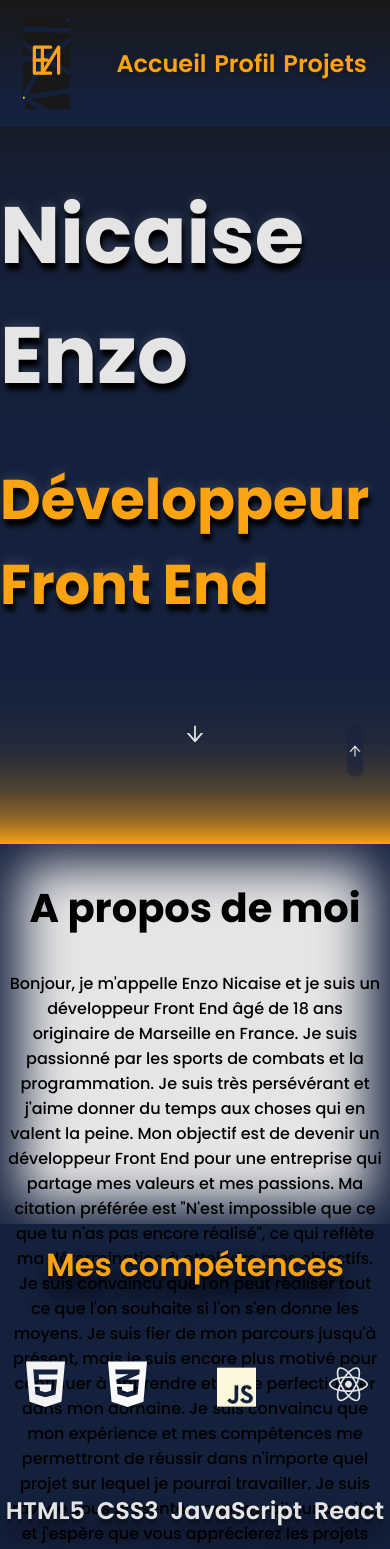
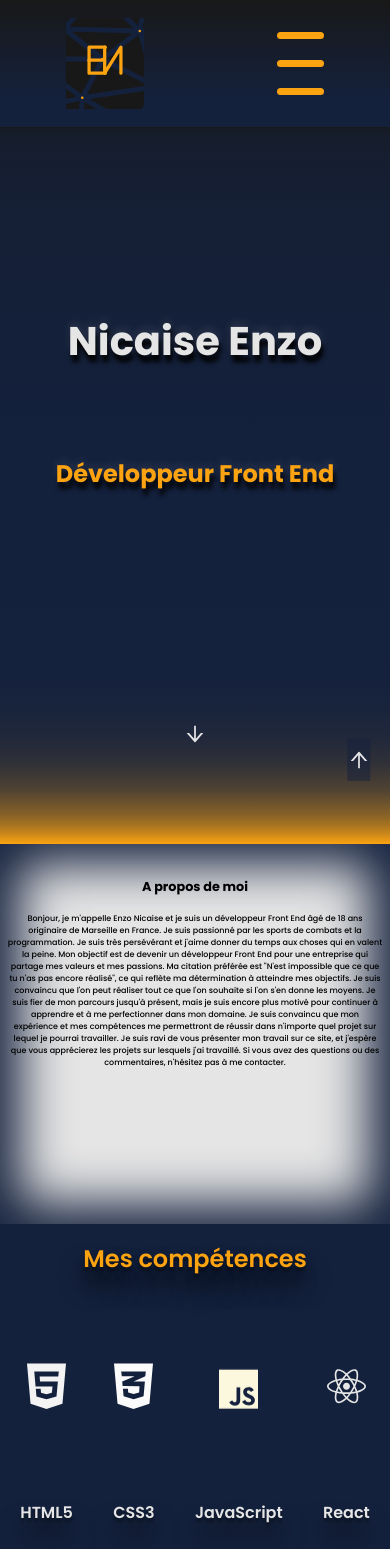
Before and after one commit to Enzo1612/portfolio, a React (Create React App) app: page / in a window 390 px wide. Shown: the top 1549 px of the page. Built offline with nearby package versions, Linux system fonts and the light colour scheme.

Commit message:
fix responsiveness

```diff
--- a/src/components/FirstPage.css
+++ b/src/components/FirstPage.css
@@ -61,7 +61,6 @@
 #descriptionArrowDown {
   color: var(--third);
   position: absolute;
-  right: 50vw;
   left: 50vw;
   transform: translate(-50%, -50%);
   bottom: 5vh;
@@ -81,13 +80,13 @@
   color: var(--third);
   z-index: 999;
   position: fixed;
-  right: 5vw;
+  right: 2vw;
   transform: translate(-50%, -50%);
   background-color: rgba(20, 33, 61, 0.5);
   border-radius: 8px;
   bottom: 5vh;
-  height: 6vh;
-  width: 4vw;
+  height: 8vh;
+  width: 6vw;
   transition: 0.3s;
   cursor: pointer;
 }
@@ -98,3 +97,34 @@
   transform: translate(-50%, -70%);
   background-color: rgba(20, 33, 61, 1);
 }
+
+@media (max-width: 800px) {
+  #descriptionH2 {
+    font-size: 3rem;
+    margin-bottom: 10vh;
+  }
+
+  #descriptionH3 {
+    font-size: 2rem;
+  }
+
+  #descriptionArrowUp {
+    border: 5px;
+  }
+}
+
+@media (max-width: 500px) {
+  #descriptionH2 {
+    font-size: 2.5rem;
+  }
+
+  #descriptionH3 {
+    font-size: 1.5rem;
+  }
+
+  #descriptionArrowUp {
+    border-radius: 0;
+    background-color: rgba(20, 33, 61, 0.5);
+    height: 5vh;
+  }
+}
--- a/src/components/Footer.css
+++ b/src/components/Footer.css
@@ -17,17 +17,29 @@
 #footerP {
   font-size: 1.5rem;
   color: var(--third);
+  margin-right: 1vw;
 }
 
 #footerTextContainer {
   display: flex;
-  width: 20vw;
-  justify-content: space-between;
+  width: 100vw;
+  justify-content: center;
   align-items: center;
 }
 
 #copyrightIcon {
-  width: 2vw;
-  height: 2vh;
+  width: 4vw;
+  height: 4vh;
   color: var(--third);
 }
+
+@media (max-width: 800px) {
+  #footerP {
+    font-size: 0.8rem;
+  }
+
+  #copyrightIcon {
+    width: 2vw;
+    height: 2vh;
+  }
+}
--- a/src/components/NavBar.css
+++ b/src/components/NavBar.css
@@ -32,11 +32,11 @@
 }
 
 #navbarE {
-  margin-right: -8vw;
+  transform: translate(30%);
 }
 
 #navbarN {
-  transform: scaleX(-1);
+  transform: scaleX(-1) translate(30%);
 }
 
 #navbarTitle {
@@ -66,3 +66,52 @@
   box-shadow: inset 100px 0 0 0 var(--secondary);
   color: var(--primary);
 }
+
+#hamburgerMenu {
+  display: none;
+  flex-direction: column;
+  justify-content: space-around;
+  align-items: center;
+  height: 10vh;
+}
+
+.navbarLi {
+  display: flex;
+  align-items: center;
+}
+
+.navbarLiIcons {
+  display: none;
+  margin-right: 1vw;
+  width: 8vw;
+  height: 4vh;
+}
+
+.hamburgerMenuLines {
+  width: 12vw;
+  height: 0.8vh;
+  background: var(--secondary);
+  border-radius: 8px;
+}
+
+@media (max-width: 500px) {
+  #hamburgerMenu {
+    display: flex;
+  }
+
+  #navbarUl {
+    display: none;
+    flex-direction: column;
+    position: absolute;
+    top: 15vh;
+    width: 100vw;
+    height: 30vh;
+    align-items: center;
+    justify-content: space-around;
+    background-color: var(--black);
+  }
+
+  .navbarLiIcons {
+    display: block;
+  }
+}
--- a/src/components/NavBar.js
+++ b/src/components/NavBar.js
@@ -1,9 +1,23 @@
-import React from "react";
+import React, { useState } from "react";
 import "./NavBar.css";
 import { TbLetterE } from "react-icons/tb";
 import { TbLetterN } from "react-icons/tb";
+import { AiFillHome } from "react-icons/ai";
+import { BsFillPersonFill } from "react-icons/bs";
+import { FaPen } from "react-icons/fa";
 
 function NavBar() {
+  let [menuState, setMenuState] = useState(false);
+  const toggleMenu = () => {
+    if (menuState === false) {
+      document.getElementById("navbarUl").style.display = "flex";
+      setMenuState(true);
+    } else {
+      document.getElementById("navbarUl").style.display = "none";
+      setMenuState(false);
+    }
+  };
+
   return (
     <div id="navbar">
       <div className="navbarIconContainer">
@@ -12,21 +26,29 @@ function NavBar() {
       </div>
       <ul id="navbarUl">
         <li className="navbarLi">
+          <AiFillHome className="navbarLiIcons" />
           <a href="#top" className="navbarLinks">
             Accueil
           </a>
         </li>
         <li className="navbarLi">
+          <BsFillPersonFill className="navbarLiIcons" />
           <a href="#descriptionArrowDown" className="navbarLinks">
             Profil
           </a>
         </li>
         <li className="navbarLi">
+          <FaPen className="navbarLiIcons" />
           <a href="#projectsContainer" className="navbarLinks">
             Projets
           </a>
         </li>
       </ul>
+      <div id="hamburgerMenu" onClick={toggleMenu}>
+        <div className="hamburgerMenuLines"></div>
+        <div className="hamburgerMenuLines"></div>
+        <div className="hamburgerMenuLines"></div>
+      </div>
     </div>
   );
 }
--- a/src/components/Profile.css
+++ b/src/components/Profile.css
@@ -17,7 +17,7 @@
 #profileH4 {
   align-self: center;
   margin: 4vh 0;
-  font-size: 2.5rem;
+  font-size: 2rem;
 }
 
 #profilePcontainer {
@@ -26,13 +26,39 @@
 }
 
 #profileP {
-  font-size: 1rem;
+  font-size: 0.8rem;
   font-weight: 500;
   margin: 0 2vw;
   text-align: center;
 }
 
-#profileP span {
-  font-weight: 700;
-  color: var(--primary);
+@media (min-width: 1200) {
+  #profileH4 {
+    font-size: 2.1rem;
+  }
+
+  #profileP {
+    font-size: 0.9rem;
+  }
 }
+
+@media (max-width: 800px) {
+  #profileH4 {
+    font-size: 1rem;
+    margin-bottom: 2vh;
+  }
+
+  #profileP {
+    font-size: 0.6rem;
+  }
+}
+
+@media (max-width: 500px) {
+  #profileH4 {
+    font-size: 0.8rem;
+  }
+
+  #profileP {
+    font-size: 0.5rem;
+  }
+}
--- a/src/components/Skills.css
+++ b/src/components/Skills.css
@@ -165,3 +165,13 @@
     color: white;
   }
 }
+
+@media (max-width: 500px) {
+  #skillsTitle {
+    font-size: 1.5rem;
+  }
+
+  .skillsP {
+    font-size: 1rem;
+  }
+}
```
